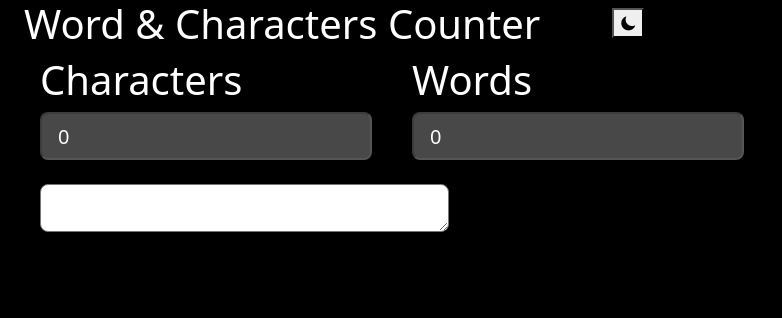
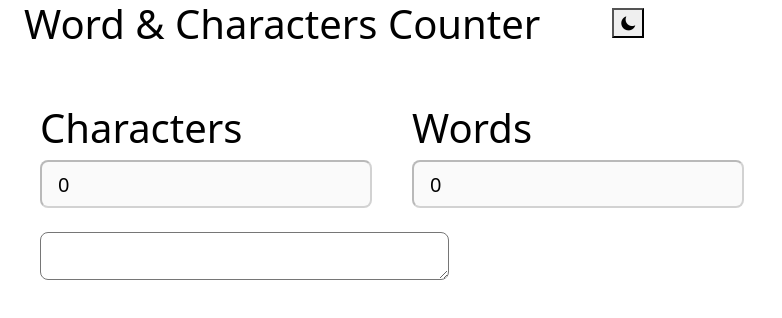
Before and after one commit to somod-gif/Word-Counter, a plain HTML site: page index.html in a window 1280 px wide. Both pictures are taken after a click on the button 628 px from the left and 23 px from the top of the page. Shown: the whole page, without its empty margins (0-782 px from the left). Drawn offline with nearby package versions, Linux system fonts and the light colour scheme.

Commit message:
work done

```diff
--- a/index.html
+++ b/index.html
@@ -21,7 +21,7 @@
             </div>
             <div  class="mx-5 mt-2"> <button onclick="mode()"> <i class="icofont-moon"></i> </button></div>
         </div>
-        <div class="boxs">
+        <div class="boxs mt-5">
             <div class="box">
                 <h1>Characters</h1>
                 <input class="form-control-lg" type="number" disabled value="0" id="char">
--- a/script.js
+++ b/script.js
@@ -14,10 +14,23 @@ textArea.addEventListener("input", function () {
   wordCount.value = clearWords.length;
 });
 function mode() {
-  if (document.body.style.background = "white") {
-    document.body.style.background = "black"
-    document.body.style.color = "white"
-    document.getElementById("char").style.color = "white"
-    document.getElementById("word").style.color = "white"
+  if (document.body.style.backgroundColor == "white") {
+    document.body.style.backgroundColor = "black";
+    document.body.style.color = "white";
+    document.getElementById("char").style.color = "white";
+    document.getElementById("word").style.color = "white";
+  } else {
+    document.body.style.backgroundColor = "white";
+    document.body.style.color = "black";
+    document.getElementById("char").style.color = "black";
+    document.getElementById("word").style.color = "black";
   }
 }
+// function mode() {
+//     if (document.body.style.background = "white") {
+//         document.body.style.background = "black"
+//         document.body.style.color = "white"
+//         document.getElementById("char").style.color = "white"
+//         document.getElementById("word").style.color = "white"
+//     }
+// }
```
